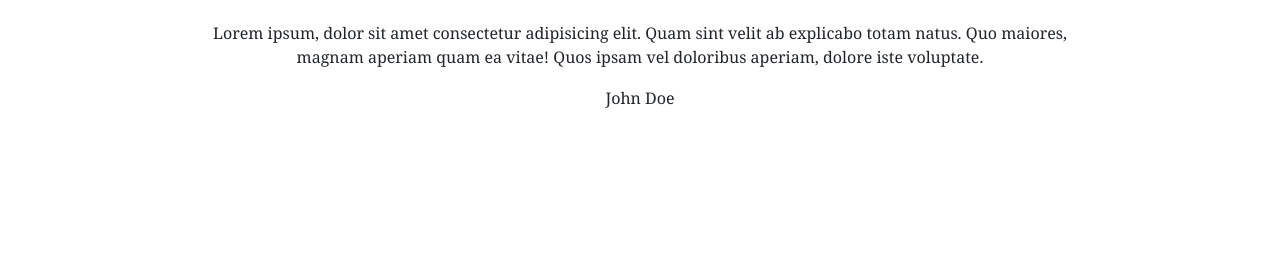
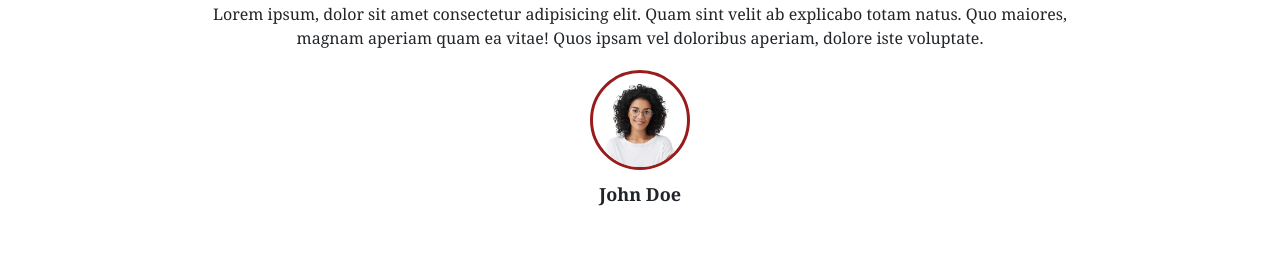
Before and after one commit to OnuegbulamChristian/My-E.Commerce-Project, a React (Create React App) app: page / in a window 1280 px wide. Shown: the part 3223-3481 px from the top of the page. Before the commit the page ends 3408 px from the top, so only its background shows below. Built offline with nearby package versions, Linux system fonts and the light colour scheme; no server answers.

Commit message:
Customer Review & Footer

```diff
--- a/src/COMPONENTS/CustomerReview/CustomerReview.tsx
+++ b/src/COMPONENTS/CustomerReview/CustomerReview.tsx
@@ -1,9 +1,10 @@
 import React from "react";
+import ReviewImage from "../../ASSETS/reviewimage.png";
 
 const CustomerReview = () => {
   return (
-    <div className="h-max md:h-[40vh]">
-      <div className="h-max md:h-[40vh] w-[95%] flex flex-col mx-auto justify-center items-center text-center py-[15px] font-serif">
+    <div className="h-max md:h-[50vh]">
+      <div className="h-max md:h-[50vh] w-[95%] flex flex-col mx-auto justify-center items-center text-center py-[15px] font-serif">
         <h1 className="font-bold text-[30px] sm:text-[40px] md:text-[50px]">
           Reviews
         </h1>
@@ -12,10 +13,14 @@ const CustomerReview = () => {
           velit ab explicabo totam natus. Quo maiores, magnam aperiam quam ea
           vitae! Quos ipsam vel doloribus aperiam, dolore iste voluptate.
         </p>
-        <div>
-          <img src="" alt="" />
+        <div className="w-[100px] h-[100px] rounded-[100%] border-solid border-[3px] border-red-800">
+          <img
+            src={ReviewImage}
+            alt=""
+            className="w-[100%] h-[100%] object-cover rounded-[100%]"
+          />
         </div>
-        <h4>John Doe</h4>
+        <h4 className="pt-[10px] font-bold text-lg">John Doe</h4>
       </div>
     </div>
   );
--- /dev/null
+++ b/src/COMPONENTS/Footer/Footer.tsx
@@ -0,0 +1,11 @@
+import React from "react";
+
+const Footer = () => {
+  return (
+    <div className="h-max md:h-[30vh] bg-red-800">
+      <div className="h-max md:h-30vh] w-[95%]"></div>
+    </div>
+  );
+};
+
+export default Footer;
--- a/src/HOMEPAGE/HomePage.tsx
+++ b/src/HOMEPAGE/HomePage.tsx
@@ -6,6 +6,7 @@ import Offers from "../COMPONENTS/Offers/Offers";
 import Discount from "../COMPONENTS/Discount/Discount";
 import Cartegories from "../COMPONENTS/Cartegories/Cartegories";
 import CustomerReview from "../COMPONENTS/CustomerReview/CustomerReview";
+import Footer from "../COMPONENTS/Footer/Footer";
 
 const HomePage = () => {
   return (
@@ -17,6 +18,7 @@ const HomePage = () => {
       <Discount />
       <Cartegories />
       <CustomerReview />
+      <Footer />
     </div>
   );
 };
```
Also changed, not shown: src/ASSETS/reviewimage.png (added), 1 other file (tests, documents, lock files or other folders).
